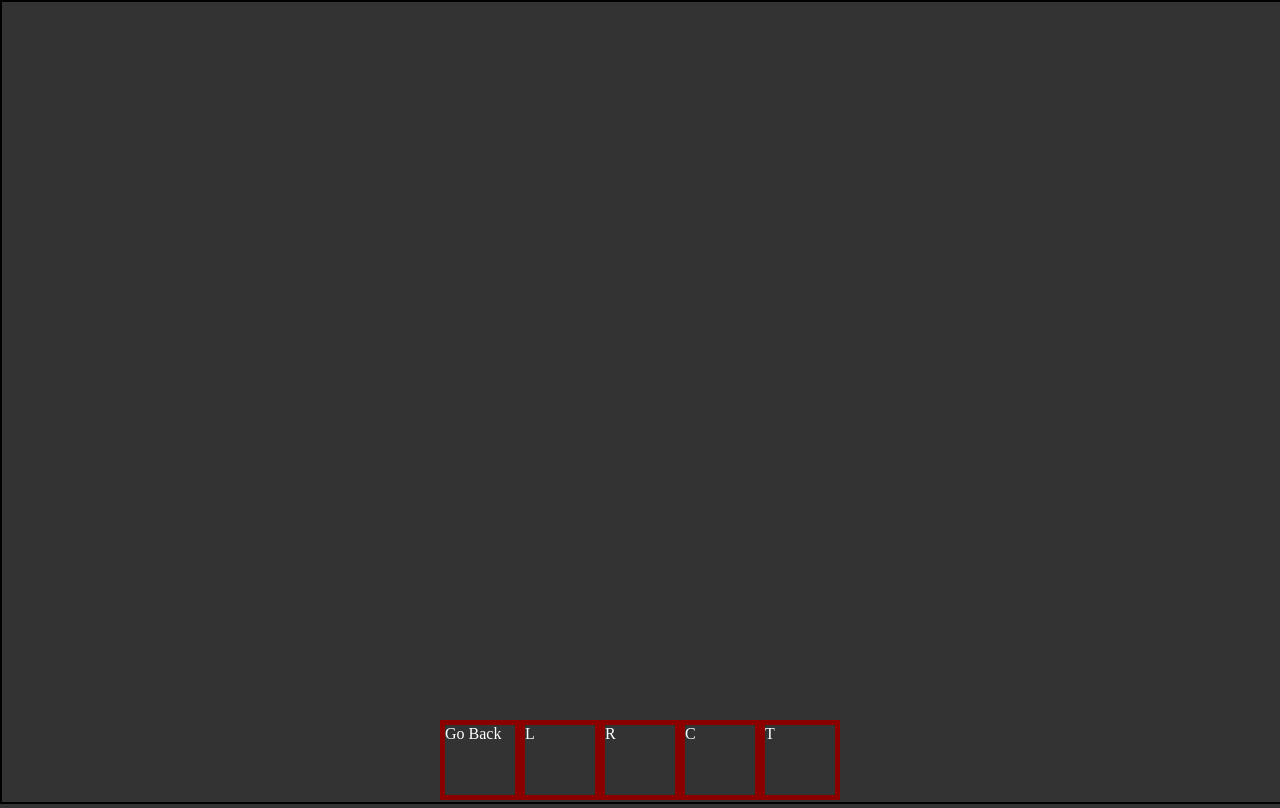
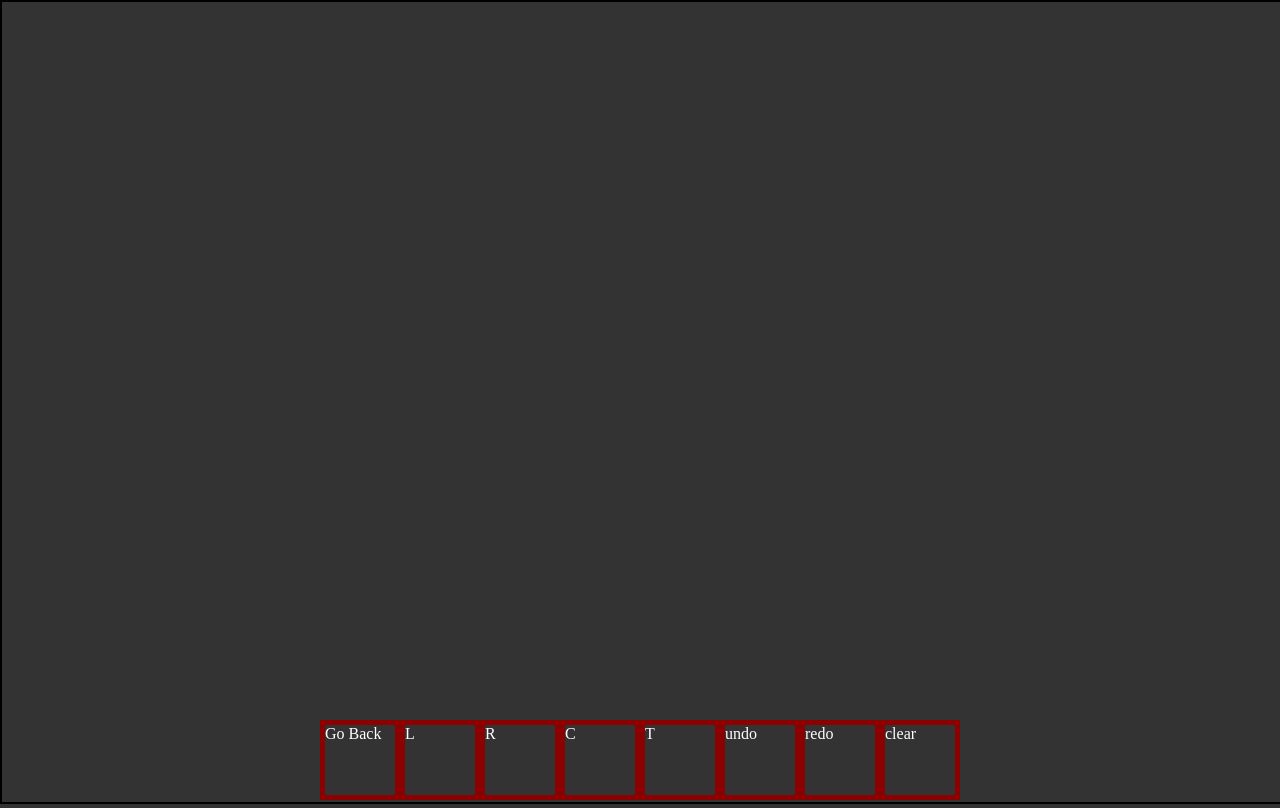
Before and after one commit to untitled-team-101/Whiteboard, a plain HTML site: page index.html in a window 1280 px wide. Both pictures are taken after a click on the element "Shapes". Drawn offline with Linux system fonts and the light colour scheme.

Commit message:
penTwoColorPicker added

```diff
--- a/index.html
+++ b/index.html
@@ -57,6 +57,9 @@
         <div class="shape" id="shape-rect">R</div>
         <div class="shape" id="shape-circle">C</div>
         <div class="shape" id="shape-triangle">T</div>
+        <div class="shape">undo</div>
+        <div class="shape">redo</div>
+        <div class="shape" id="clear-canvasShapebar">clear</div>
     </div>
 </body>
 
--- a/scripts/colorPicker.js
+++ b/scripts/colorPicker.js
@@ -3,8 +3,8 @@ let colorPickerPenTwo = document.querySelector('#PenTwo-color-picker')
 
 let selectedColor = '';
 let selectedPen = null;
-let color1 = '#000';
-let color2 = '#fff';
+let color1 = 'blue';
+let color2 = 'red';
 
 colorPickerPenOne.addEventListener("input", drawPen);
 colorPickerPenTwo.addEventListener("input", drawPen);
@@ -17,7 +17,9 @@ function drawPen() {
     }
     else {
         color2 = colorPickerPenTwo.value;
+        console.log(colorPickerPenTwo)
         selectedColor = color2;
         pencilBoxVars.paintingColorTwo = selectedColor;
+        console.log(pencilBoxVars.paintingColorTwo);
     }
 }
--- a/scripts/penbar.js
+++ b/scripts/penbar.js
@@ -29,7 +29,8 @@ penTwo.addEventListener('click', function (){
     selectedPen = 2;
     selectedColor = color2;
     colorPickerPenTwo.value = selectedColor;
+    console.log(colorPickerPenTwo);
     penbar.style.display = 'none';
-    strokebarPenOne.style.display = 'flex';
+    strokebarPenTwo.style.display = 'flex';
     letsGoBack(goBackStrokeTwo,penbar,strokebarPenTwo);
 })
--- a/scripts/shapebar.js
+++ b/scripts/shapebar.js
@@ -13,6 +13,7 @@ goBackShape.addEventListener('click', function (){
     defbar.style.display = 'flex';
     shapebar.style.display = 'none';
 })
+console.log(clearShapebar);
 
 clearShapebar.addEventListener("click", function (){
     ctx.fillStyle = pencilBoxVars.backgroundColor;
```
